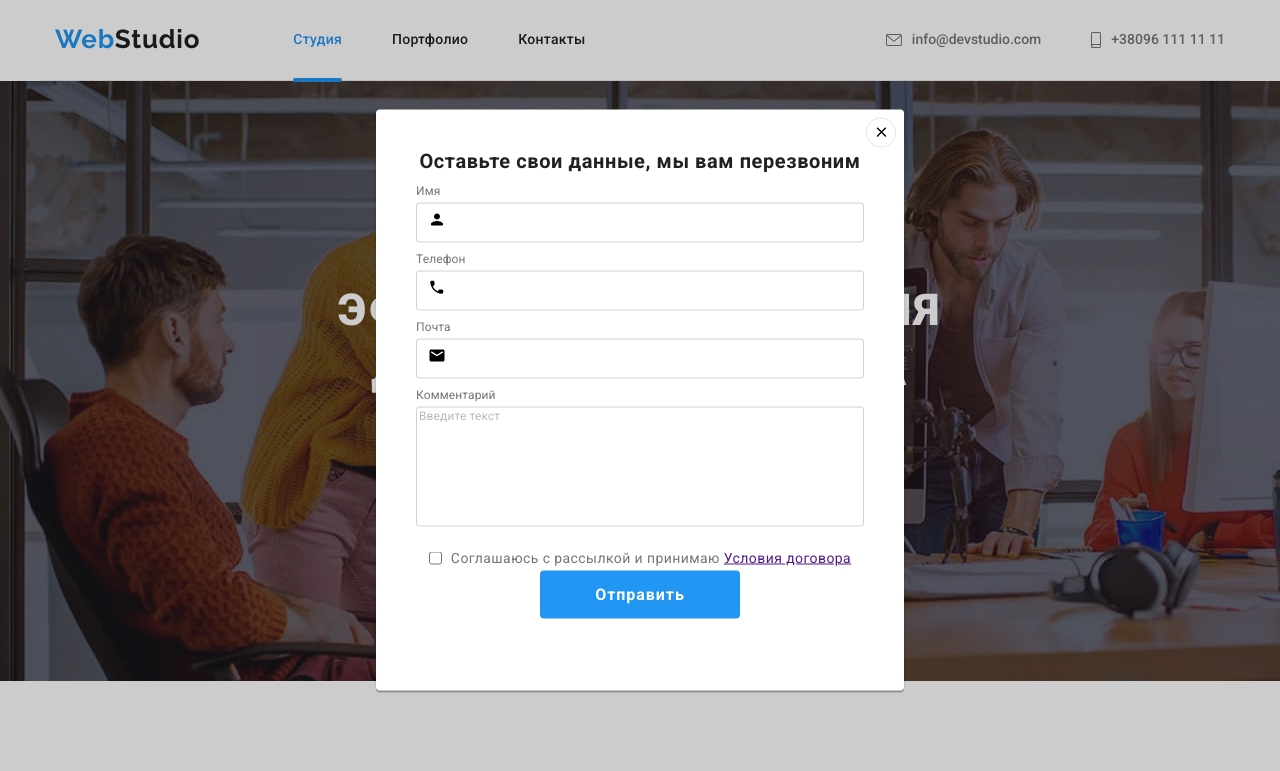
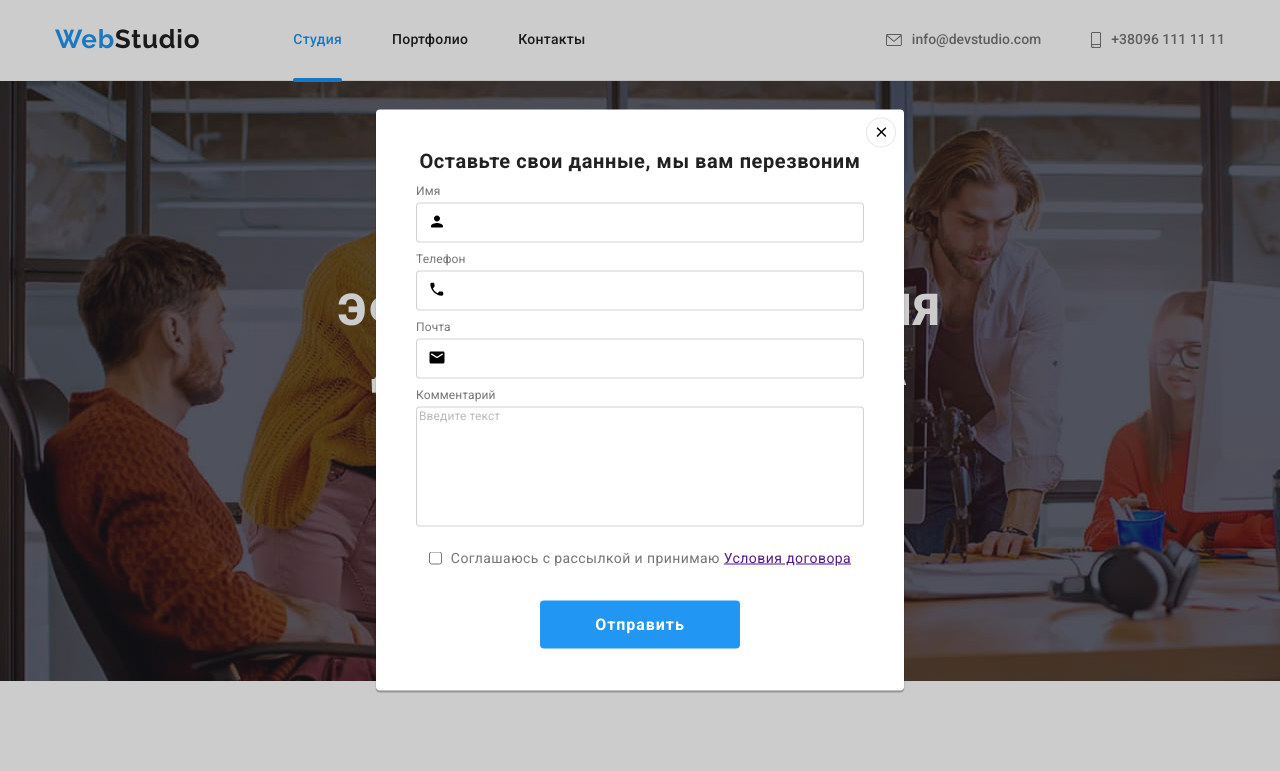
Before and after one commit to LenaXmi/goit-markup-hw-06, a plain HTML site: page index.html in a window 1280 px wide. Both pictures are taken after a click on the button "Заказать услугу". Shown: the top 771 px of the page. Drawn offline with nearby package versions, Linux system fonts and the light colour scheme.

Commit message:
Разметка формы в футере

```diff
--- a/css/styles.css
+++ b/css/styles.css
@@ -875,7 +875,7 @@ footer .container {
   position: relative;
 }
 
-.form-field:not(:last-child) {
+.modal-form .form-field:not(:last-child) {
   margin-bottom: 10px;
 }
 
@@ -893,8 +893,11 @@ footer .container {
 .form-field input {
   width: 448px;
   height: 40px;
+  padding-left: 32px;
+
   border: 1px solid rgba(33, 33, 33, 0.2);
   border-radius: 4px;
+  box-shadow: none;
 }
 
 .form-field textarea {
@@ -939,7 +942,7 @@ footer .container {
   text-align: center;
   padding: 10px 32px;
   margin: auto;
-
+  margin-top: 30px;
   min-width: 200px;
   background-color: var(--main-accent-color);
   color: var(--main-background-color);
@@ -954,13 +957,14 @@ footer .container {
 
 .form-icon {
   position: absolute;
-  top: 26px;
+
+  top: 28px;
   left: 12px;
 }
 
-/* .form-input:hover {
+.form-input:focus-within {
   border-color: var(--main-accent-color);
-} */
+}
 .form-field:focus-within .form-icon {
   fill: var(--main-accent-color);
 }
--- a/index.html
+++ b/index.html
@@ -561,6 +561,11 @@
             </li>
           </ul>
         </div>
+        <div>
+          <b>Подпишитесь на рассылку</b>
+          <label for=""><input type="text" /></label>
+          <button type="submit">Подписаться</button>
+        </div>
       </div>
     </footer>
     <div data-modal class="backdrop is-hidden">
@@ -569,21 +574,33 @@
         <form class="modal-form">
           <div class="form-field">
             <label for="username">Имя</label>
-            <input type="text" name="name" id="username" class="form-input" />
+            <input
+              type="text"
+              name="name"
+              id="username"
+              class="form-input"
+              autocomplete="none"
+            />
             <svg class="form-icon" width="18" height="18">
               <use href="./images/symbol-defs.svg#person"></use>
             </svg>
           </div>
           <div class="form-field">
             <label for="userphone">Телефон</label>
-            <input type="tel" name="tel" id="userphone" />
+            <input type="tel" name="tel" id="userphone" class="form-input" />
             <svg class="form-icon" width="18" height="18">
               <use href="./images/symbol-defs.svg#phone"></use>
             </svg>
           </div>
           <div class="form-field">
             <label for="usermail">Почта</label>
-            <input type="email" name="email" id="usermail" />
+            <input
+              type="email"
+              name="email"
+              id="usermail"
+              class="form-input"
+              autocomplete="none"
+            />
             <svg class="form-icon" width="18" height="18">
               <use href="./images/symbol-defs.svg#email"></use>
             </svg>
@@ -603,7 +620,7 @@
               >Соглашаюсь с рассылкой и принимаю <a href="">Условия договора</a>
             </label>
           </div>
-
+          <div></div>
           <button class="submit-btn" type="submit">Отправить</button>
         </form>
 
```
